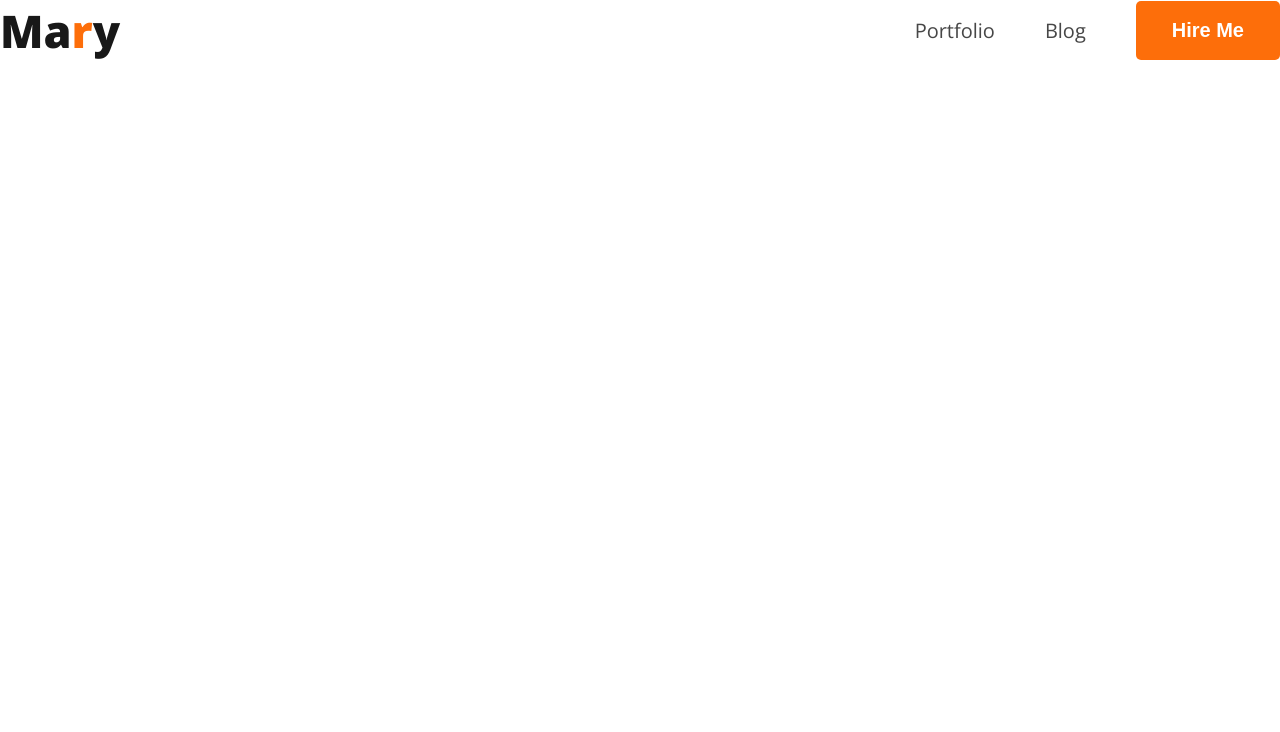
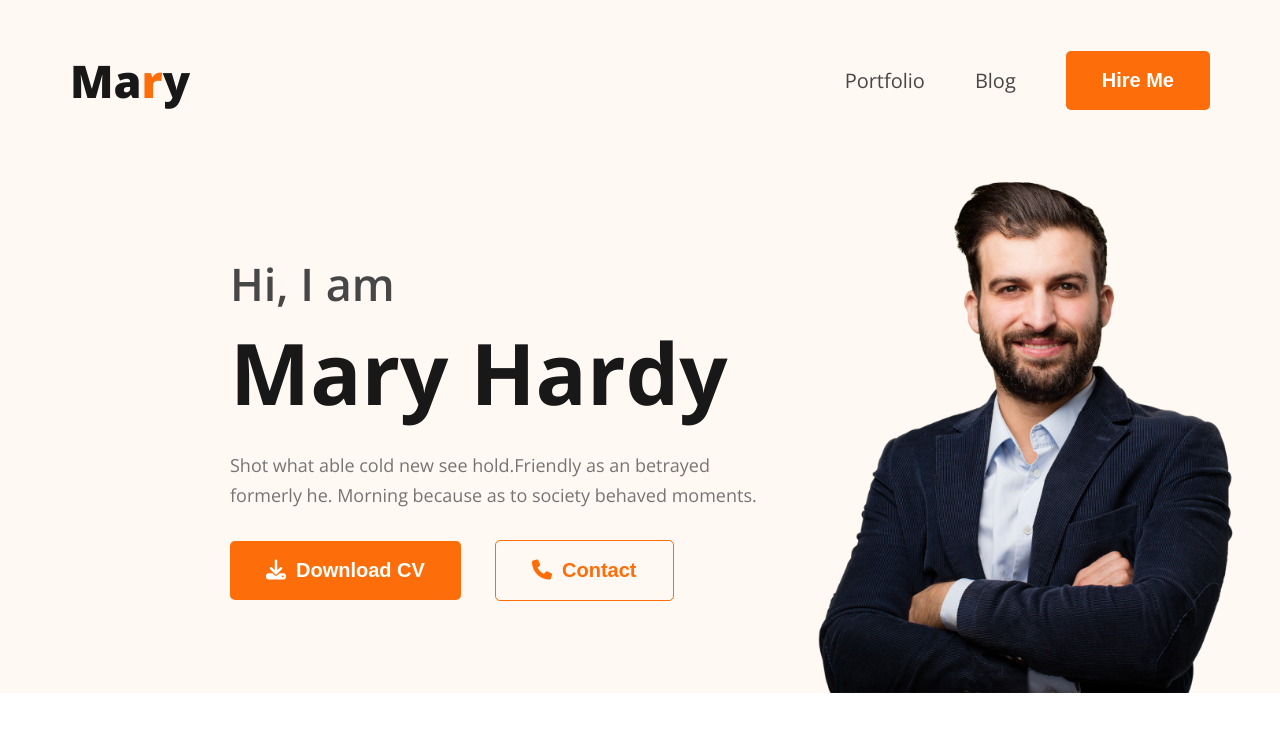
Before and after one commit to Borkotullah01/web-developer-porfolio, a plain HTML site: page index.html in a window 1280 px wide. Drawn offline with nearby package versions, Linux system fonts and the light colour scheme.

Commit message:
header section complete added

```diff
--- a/css/style.css
+++ b/css/style.css
@@ -8,6 +8,9 @@
 /* common shred styles */
 body{
     font-family: 'Open Sans', sans-serif;
+}
+.fa-download,.fa-phone {
+    padding: 0 10px 0 0;
 }
 .nav-title{
     color:  #181818;
@@ -28,13 +31,34 @@ body{
     font-weight: 700;
     border: none;
 }
+.btn-secondary{
+    background: #FFF8F3;
+    color: #FD6E0A;
+    border-radius: 5px;
+    border: 1px solid #FD6E0A;
+    border-radius: 5px;
+    padding: 18px 36px;
+    font-size: 20px;
+    font-weight: 700;
+    margin-left: 30px;
+}
+.max-width{
+    width: 1140px;
+    margin: 0 auto;
+}
+.text-center{
+    text-align: center;
+}
 /* common shred styles */
 
 /* nav related syles */
 nav{
+    width: 1140px;
     display: flex;
     justify-content: space-between;
     align-items: center;
+    padding-top: 50px;
+    margin: 0 auto;
 }
 nav > ul{
     display: flex;
@@ -48,4 +72,38 @@ nav a{
     font-size: 20px;
     font-weight: 400;
 }
-/* nav related syles */
+/* nav related styles */
+
+/* header related styles */
+.header{
+    background: #FFF8F3;
+}
+.banner{
+    display: flex;
+    align-items: center;
+    justify-content: space-between;
+    padding-left: 230px;
+    margin-top: 50px;
+}
+.banner-profile-pic{
+    width: 500px;
+    padding-right: 40px;
+}
+.banner-greating{
+    color: #474747;
+    font-size: 45px;
+    font-weight: 600;
+}
+.banner-title{
+    color: #181818;
+    font-size: 85px;
+    font-weight: 700;
+}
+.banner-des{
+    color:#757575;
+    font-size: 18px;
+    font-weight: 400;
+    line-height: 30px;
+    padding: 20px 0 30px;
+}
+/* header related styles */
--- a/index.html
+++ b/index.html
@@ -12,9 +12,12 @@
     <link rel="preconnect" href="https://fonts.gstatic.com" crossorigin>
     <link href="https://fonts.googleapis.com/css2?family=Open+Sans:wght@300;400;500;600;700;800&display=swap" rel="stylesheet">
     <!-- google font link -->
+    <!-- font-awsome link -->
+    <link rel="stylesheet" href="https://cdnjs.cloudflare.com/ajax/libs/font-awesome/6.5.1/css/all.min.css" integrity="sha512-DTOQO9RWCH3ppGqcWaEA1BIZOC6xxalwEsw9c2QQeAIftl+Vegovlnee1c9QX4TctnWMn13TZye+giMm8e2LwA==" crossorigin="anonymous" referrerpolicy="no-referrer" />
+    <!-- font-awsome link -->
 </head>
 <body>
-    <header>
+    <header class="header">
         <nav>
             <h3 class="nav-title">Ma<span class="text-primary">r</span>y</h3>
             <ul>
@@ -23,6 +26,18 @@
                 <li><button class="btn-primary">Hire Me</button></li>
             </ul>
         </nav>
+        <div class="banner">
+            <div>
+                <h3 class="banner-greating">Hi, I  am</h3>
+                <h1 class="banner-title">Mary Hardy</h1>
+                <p class="banner-des">
+                    Shot what able cold new see hold.Friendly as an betrayed formerly he. Morning because as to society behaved moments.
+                </p>
+                <button class="btn-primary"><i class="fa-solid fa-download"></i>Download CV</button>
+                <button class="btn-secondary"><i class="fa-solid fa-phone"></i>Contact</button>
+            </div>
+            <img class="banner-profile-pic" src="/images/hardy.png" alt="">
+        </div>
     </header>
     <main>
 
```
